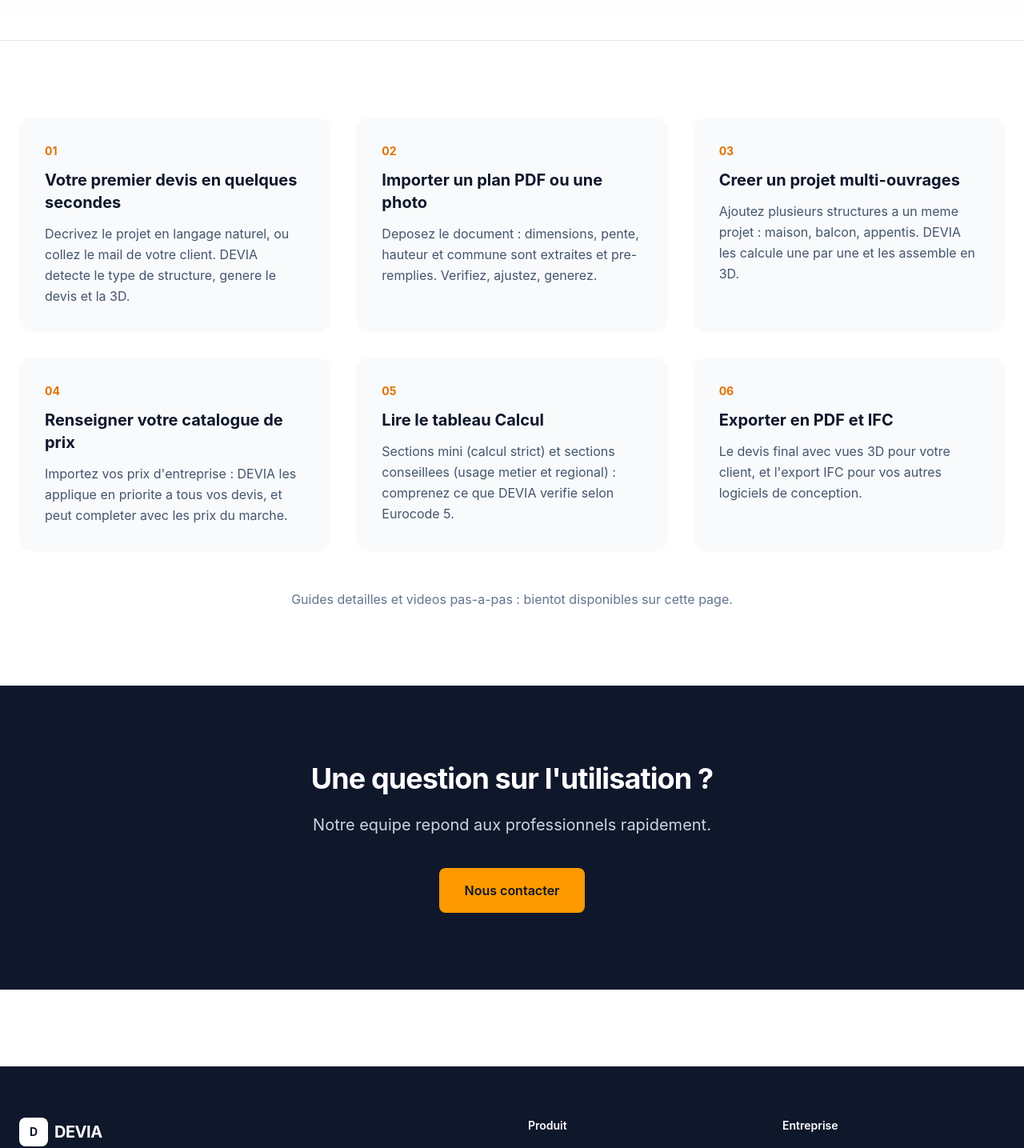
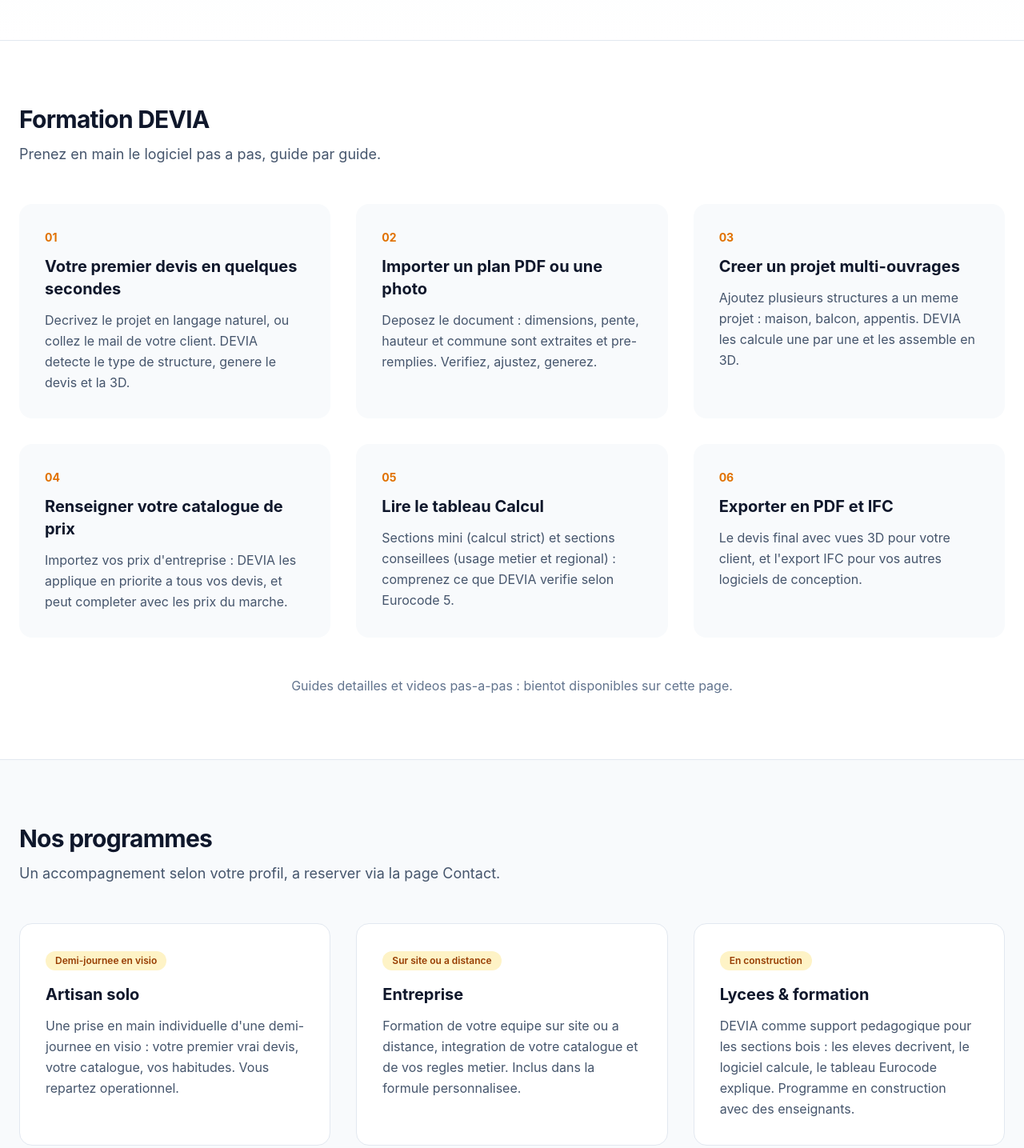
Before and after one commit to pdftw2htgt-glitch/devia-site, a Next.js app: page /apprentissage in a window 1280 px wide. Shown: the part 400-1835 px from the top of the page at 80% size. Built offline with nearby package versions, Linux system fonts and the light colour scheme.

Commit message:
Apprentissage : 3 sections ancrees (Formation, Nos programmes, Aide) alignees sur le menu

```diff
--- a/src/app/apprentissage/page.tsx
+++ b/src/app/apprentissage/page.tsx
@@ -2,39 +2,33 @@
 
 export const metadata = {
   title: "Apprentissage - DEVIA",
-  description: "Guides pas-a-pas pour maitriser DEVIA : premier devis, import de plan, multi-ouvrages, catalogue de prix, calculs Eurocode.",
+  description: "Formation DEVIA, programmes d'accompagnement et aide : maitrisez le logiciel de devis charpente en quelques minutes.",
 };
 
 const guides = [
+  { num: "01", title: "Votre premier devis en quelques secondes", description: "Decrivez le projet en langage naturel, ou collez le mail de votre client. DEVIA detecte le type de structure, genere le devis et la 3D." },
+  { num: "02", title: "Importer un plan PDF ou une photo", description: "Deposez le document : dimensions, pente, hauteur et commune sont extraites et pre-remplies. Verifiez, ajustez, generez." },
+  { num: "03", title: "Creer un projet multi-ouvrages", description: "Ajoutez plusieurs structures a un meme projet : maison, balcon, appentis. DEVIA les calcule une par une et les assemble en 3D." },
+  { num: "04", title: "Renseigner votre catalogue de prix", description: "Importez vos prix d'entreprise : DEVIA les applique en priorite a tous vos devis, et peut completer avec les prix du marche." },
+  { num: "05", title: "Lire le tableau Calcul", description: "Sections mini (calcul strict) et sections conseillees (usage metier et regional) : comprenez ce que DEVIA verifie selon Eurocode 5." },
+  { num: "06", title: "Exporter en PDF et IFC", description: "Le devis final avec vues 3D pour votre client, et l'export IFC pour vos autres logiciels de conception." },
+];
+
+const programmes = [
   {
-    num: "01",
-    title: "Votre premier devis en quelques secondes",
-    description: "Decrivez le projet en langage naturel, ou collez le mail de votre client. DEVIA detecte le type de structure, genere le devis et la 3D.",
+    title: "Artisan solo",
+    desc: "Une prise en main individuelle d'une demi-journee en visio : votre premier vrai devis, votre catalogue, vos habitudes. Vous repartez operationnel.",
+    tag: "Demi-journee en visio",
   },
   {
-    num: "02",
-    title: "Importer un plan PDF ou une photo",
-    description: "Deposez le document : dimensions, pente, hauteur et commune sont extraites et pre-remplies. Verifiez, ajustez, generez.",
+    title: "Entreprise",
+    desc: "Formation de votre equipe sur site ou a distance, integration de votre catalogue et de vos regles metier. Inclus dans la formule personnalisee.",
+    tag: "Sur site ou a distance",
   },
   {
-    num: "03",
-    title: "Creer un projet multi-ouvrages",
-    description: "Ajoutez plusieurs structures a un meme projet : maison, balcon, appentis. DEVIA les calcule une par une et les assemble en 3D.",
-  },
-  {
-    num: "04",
-    title: "Renseigner votre catalogue de prix",
-    description: "Importez vos prix d'entreprise : DEVIA les applique en priorite a tous vos devis, et peut completer avec les prix du marche.",
-  },
-  {
-    num: "05",
-    title: "Lire le tableau Calcul",
-    description: "Sections mini (calcul strict) et sections conseillees (usage metier et regional) : comprenez ce que DEVIA verifie selon Eurocode 5.",
-  },
-  {
-    num: "06",
-    title: "Exporter en PDF et IFC",
-    description: "Le devis final avec vues 3D pour votre client, et l'export IFC pour vos autres logiciels de conception.",
+    title: "Lycees & formation",
+    desc: "DEVIA comme support pedagogique pour les sections bois : les eleves decrivent, le logiciel calcule, le tableau Eurocode explique. Programme en construction avec des enseignants.",
+    tag: "En construction",
   },
 ];
 
@@ -50,15 +44,19 @@
               <span className="text-amber-600">en quelques minutes.</span>
             </h1>
             <p className="text-xl text-slate-600 leading-relaxed">
-              Pas de formation de trois jours. Des guides courts et concrets,
-              penses pour des professionnels qui ont des chantiers a faire tourner.
+              Pas de formation de trois jours. Des guides courts, des programmes
+              d'accompagnement, et une equipe qui repond.
             </p>
           </div>
         </div>
       </section>
 
-      <section className="py-24 border-t border-slate-200">
+      <section id="formation-devia" className="py-20 border-t border-slate-200 scroll-mt-24">
         <div className="max-w-7xl mx-auto px-6">
+          <div className="max-w-3xl mb-12">
+            <h2 className="text-3xl font-bold tracking-tight text-slate-900 mb-3">Formation DEVIA</h2>
+            <p className="text-lg text-slate-600">Prenez en main le logiciel pas a pas, guide par guide.</p>
+          </div>
           <div className="grid md:grid-cols-2 lg:grid-cols-3 gap-8">
             {guides.map((g) => (
               <div key={g.num} className="bg-slate-50 rounded-2xl p-8 hover:shadow-md transition-shadow">
@@ -74,13 +72,35 @@
         </div>
       </section>
 
-      <section className="py-24 bg-slate-900 text-white">
+      <section id="nos-programmes" className="py-20 bg-slate-50 border-t border-slate-200 scroll-mt-24">
+        <div className="max-w-7xl mx-auto px-6">
+          <div className="max-w-3xl mb-12">
+            <h2 className="text-3xl font-bold tracking-tight text-slate-900 mb-3">Nos programmes</h2>
+            <p className="text-lg text-slate-600">Un accompagnement selon votre profil, a reserver via la page Contact.</p>
+          </div>
+          <div className="grid md:grid-cols-3 gap-8">
+            {programmes.map((p) => (
+              <div key={p.title} className="bg-white border border-slate-200 rounded-2xl p-8">
+                <div className="inline-flex items-center px-3 py-1 bg-amber-100 text-amber-800 rounded-full text-xs font-semibold mb-4">{p.tag}</div>
+                <h3 className="text-xl font-bold text-slate-900 mb-3">{p.title}</h3>
+                <p className="text-slate-600 leading-relaxed">{p.desc}</p>
+              </div>
+            ))}
+          </div>
+        </div>
+      </section>
+
+      <section id="aide" className="py-20 border-t border-slate-200 scroll-mt-24">
         <div className="max-w-4xl mx-auto px-6 text-center">
-          <h2 className="text-4xl font-bold tracking-tight mb-6">Une question sur l'utilisation ?</h2>
-          <p className="text-xl text-slate-300 mb-10">Notre equipe repond aux professionnels rapidement.</p>
-          <Link href="/contact" className="inline-flex items-center bg-amber-500 text-slate-900 px-8 py-4 rounded-lg text-base font-semibold hover:bg-amber-400 transition-colors">
-            Nous contacter
-          </Link>
+          <h2 className="text-3xl font-bold tracking-tight text-slate-900 mb-4">Aide</h2>
+          <p className="text-lg text-slate-600 mb-8 max-w-2xl mx-auto">
+            Une question, un blocage, une idee ? Le support par email est inclus :
+            30 jours avec la formule standard, prioritaire et illimite avec la maintenance.
+          </p>
+          <div className="flex flex-col sm:flex-row gap-4 justify-center">
+            <Link href="/contact" className="inline-flex items-center justify-center bg-amber-500 text-slate-900 px-8 py-4 rounded-lg text-base font-semibold hover:bg-amber-400 transition-colors">Nous contacter</Link>
+            <Link href="/tarifs" className="inline-flex items-center justify-center border border-slate-300 text-slate-700 px-8 py-4 rounded-lg text-base font-semibold hover:bg-slate-50 transition-colors">Voir les formules</Link>
+          </div>
         </div>
       </section>
     </>
```
